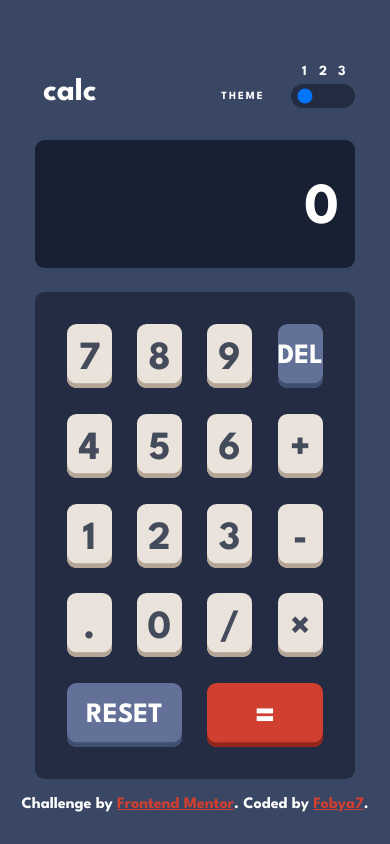
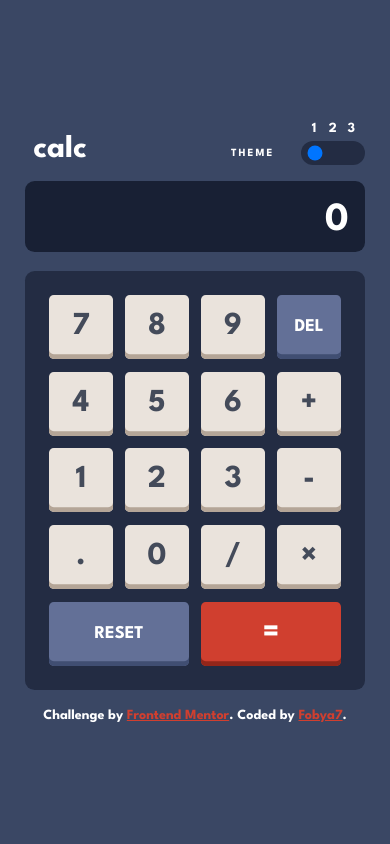
Before and after one commit to zofia-mm/calc, an Angular app: page / in a window 390 px wide. Built offline with nearby package versions, Linux system fonts and the light colour scheme.

Commit message:
mobile theme

```diff
--- a/src/app/app-layout.component.scss
+++ b/src/app/app-layout.component.scss
@@ -14,6 +14,7 @@ main, .main-container
     display: flex;
     align-items: center;
     justify-content: center;
+    flex-flow: column;
 }
 
 /* floating at the bottom */
@@ -24,13 +25,21 @@ main
 }
 .attribution
 {
-    position: absolute;
-    bottom: 0;
-    left: 0; right: 0;
     text-align: center;
 
-    @include b.mobile   { margin-bottom: 2rem; }
-    @include b.desktop  { margin-bottom: 2rem; }
+    @include b.mobile
+    {
+        margin-top: 1.2rem;
+        font-size: 14px;
+        position: relative;
+    }
+    @include b.desktop
+    {
+        position: absolute;
+        bottom: 0;
+        left: 0; right: 0;
+        margin-bottom: 2rem;
+    }
 }
 
 /* the main column */
@@ -39,18 +48,18 @@ h1 { margin: 0; margin-left: 0.5rem; margin-top: 12px; }
 {
     display: flex;
     flex-flow: column;
-    @include b.mobile  { width: 20rem; }
+    @include b.mobile  { width: 87%; }
     @include b.desktop { width: 34rem; }
 
     & > *:nth-child(1)
     {
-        @include b.mobile  { margin-bottom: 2rem; }
-        @include b.desktop { margin-bottom: 2rem; }
+        @include b.mobile  { margin-bottom: 1rem; }
+        @include b.desktop { margin-bottom: 1.5rem; }
     }
     & > *:nth-child(2)
     {
-        @include b.mobile  { margin-bottom: 1.5rem; }
-        @include b.desktop { margin-bottom: 1.5rem; }
+        @include b.mobile  { margin-bottom: 1.2rem; }
+        @include b.desktop { margin-bottom: 1rem; }
     }
 }
 
--- a/src/app/keyboard/keyboard-layout.component.scss
+++ b/src/app/keyboard/keyboard-layout.component.scss
@@ -1,11 +1,14 @@
+@use '/src/scss/breakpoints.scss' as b;
 
 /* grid */
 :host > div
 {
     display: grid;
     grid-template-columns: repeat(4, 1fr);
-    grid-auto-rows: 4rem;
-    gap: 1.6rem;
+    grid-template-rows: repeat(5, 1fr);
+
+    @include b.mobile  { gap: 0.8rem; }
+    @include b.desktop { gap: 1.6rem; }
 }
 .reset-key, .equals-key
 {
@@ -15,24 +18,29 @@
 /* styling */
 :host
 {
-    padding: 2rem;
+    @include b.mobile  { padding: 1.5rem; }
+    @include b.desktop { padding: 2rem; }
+
     border-radius: 0.6rem;
 }
 .num-key, .del-key, .reset-key, .equals-key
 {
     border: none;
-    border-radius: 0.6rem;
     padding: 1rem 0;
+    @include b.mobile  { border-radius: 0.3rem; }
+    @include b.desktop { border-radius: 0.6rem; }
 }
 
 /* typography */
 button
 {
-    font-size: 40px;
     text-transform: uppercase;
     line-height: 1;
+    @include b.mobile { font-size: 32px; }
+    @include b.desktop { font-size: 40px; }
 }
 .del-key, .reset-key
 {
-    font-size: 28px;
+    @include b.mobile { font-size: 18px; }
+    @include b.desktop { font-size: 28px }
 }
--- a/src/app/screen/screen-layout.component.scss
+++ b/src/app/screen/screen-layout.component.scss
@@ -4,13 +4,19 @@
 {
     border-radius: 0.6rem;
     text-align: right;
-    @include b.mobile { padding: 2rem 1rem; }
+    @include b.mobile { padding: 0.8rem 1rem; }
     @include b.desktop { padding: 1.5rem 2rem; }
 }
 
 h1
 {
-    font-size: 58px;
     margin: 0;
-    margin-top: 10px;
+    @include b.mobile {
+        font-size: 40px;
+        margin-top: 8px;
+        }
+    @include b.desktop {
+        font-size: 58px;
+        margin-top: 10px;
+        }
 }
```
